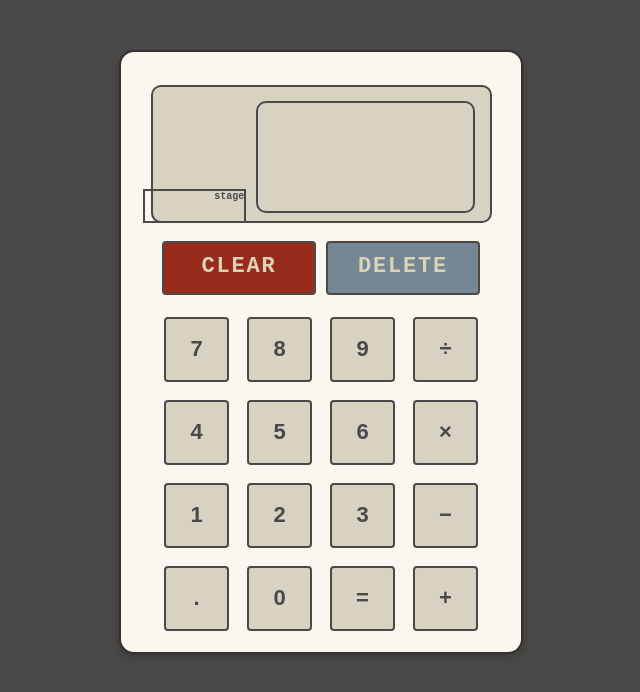
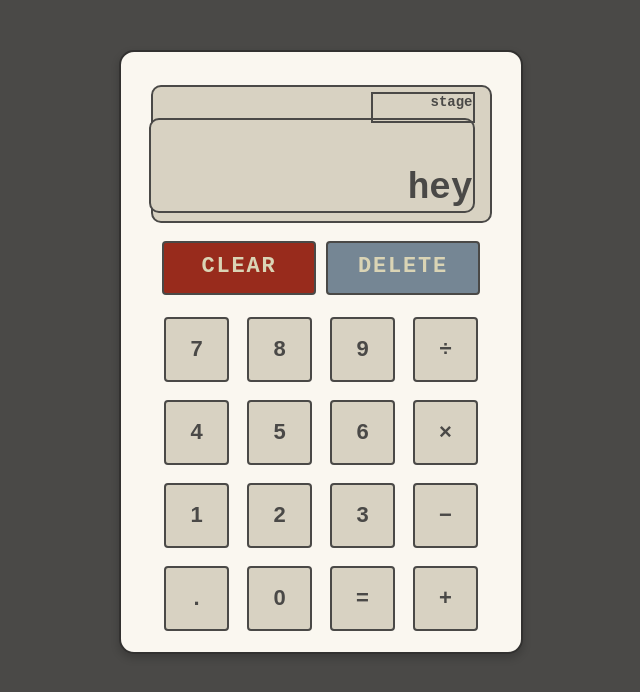
Before and after one commit to AniKrisn/calc, a plain HTML site: page index.html in a window 1280 px wide. Shown: the whole page, without its empty margins (319-959 px from the left). Drawn offline with Linux system fonts and the light colour scheme.

Commit message:
fix position, getting there

```diff
--- a/calc.js
+++ b/calc.js
@@ -26,7 +26,7 @@ delButton.setAttribute('data-type', 'del');
 clearButton.textContent = "CLEAR";
 delButton.textContent = "DELETE";
 mainView.setAttribute('data-placeholder', '0');
-mainView.textContent = '';
+mainView.textContent = 'hey';
 stageView.textContent = 'stage';
 
 const buttonCount = 16;
--- a/style.css
+++ b/style.css
@@ -30,6 +30,7 @@ body {
     display: flex;
     justify-content: flex-end;
     align-items: flex-end;
+    flex-direction: column;
     width: 322px;
     height: 126px;
     padding-bottom: 8px;
@@ -53,21 +54,17 @@ body {
     width: 100px;
     height: 30px;
     border: 2px solid #4A4947;
-    font-size: 10px;
-    top: 10px;
-    right: 10px;
+    font-size: 14px;
+    top: 5px;
     position: relative;
-    z-index: 10;
 }
 
 .mainview {
     display: flex;
     justify-content: flex-end;
     align-items: flex-end;
-    width: 200px;
+    width: 100%;
     height: 100px;
-    padding-bottom: 8px;
-    padding-right: 15px;
     font-size: 36px;
     border: 2px solid #4A4947;
     background-color: #D8D2C2;
```
